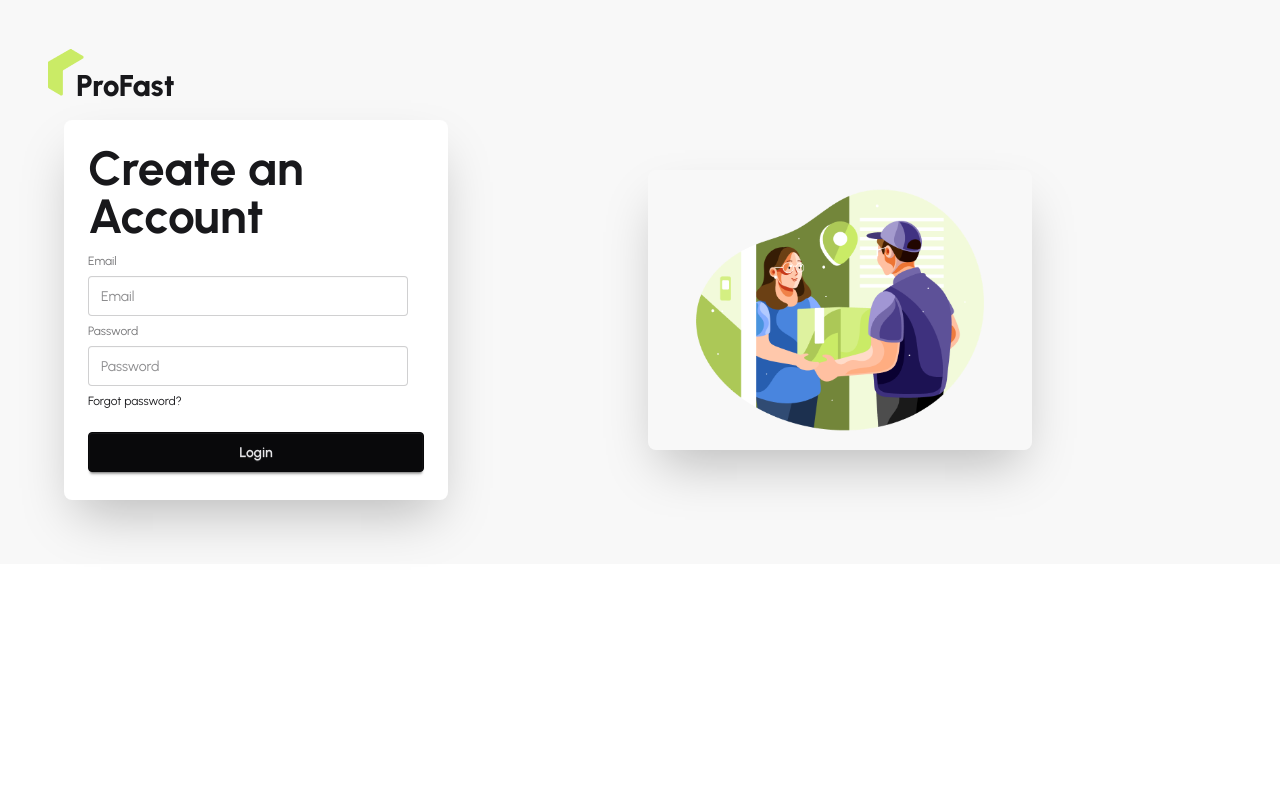
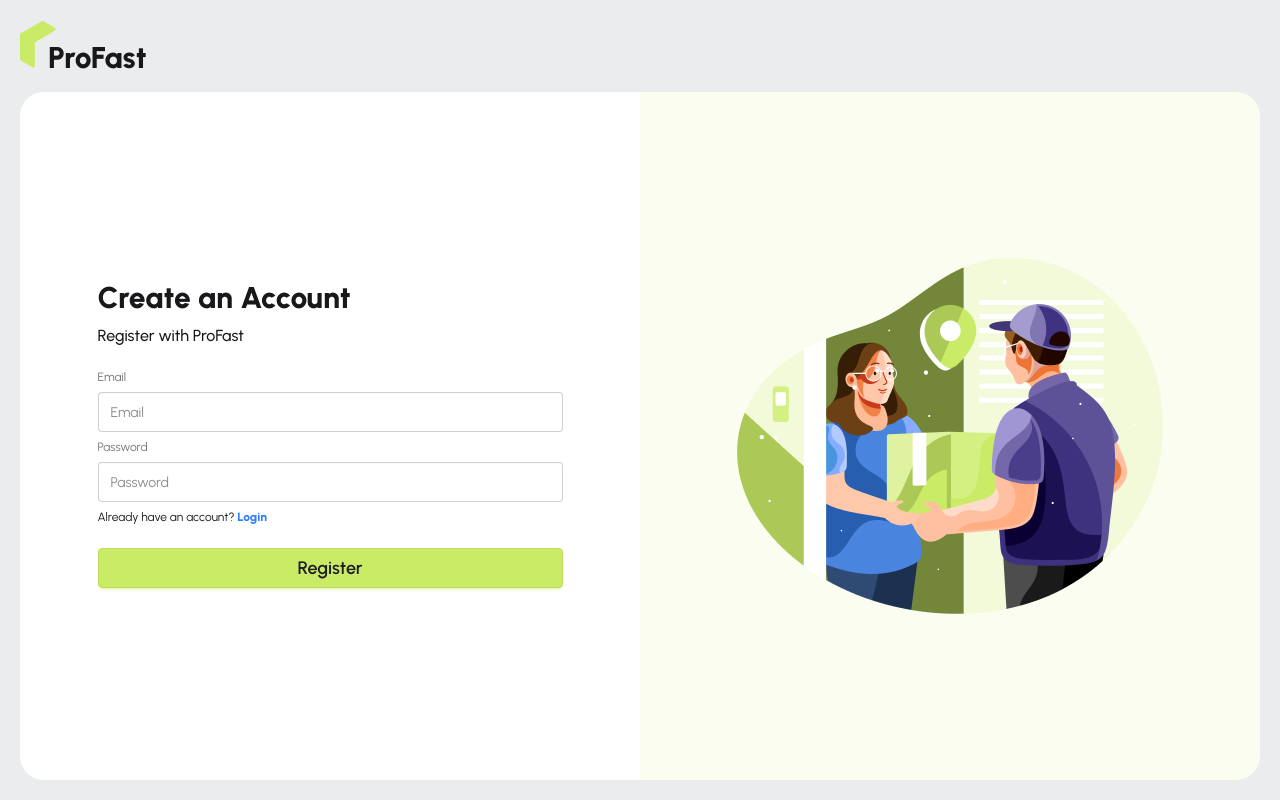
Before and after one commit to gmnayem631/zap-shift-client, a React (Vite) app: page /register in a window 1280 px wide. Built offline with nearby package versions, Linux system fonts and the light colour scheme.

Commit message:
designed the login and register page

```diff
--- a/src/layouts/AuthLayout.jsx
+++ b/src/layouts/AuthLayout.jsx
@@ -5,14 +5,18 @@ import ProFastLogo from "../pages/Home/shared/ProFastLogo/ProFastLogo";
 
 const AuthLayout = () => {
   return (
-    <div className="p-12 bg-base-200 max-w-7xl mx-auto">
-      <ProFastLogo></ProFastLogo>
-      <div className="hero-content flex-col lg:flex-row-reverse">
-        <div className="flex-1">
-          <img src={authImage} className="max-w-sm rounded-lg shadow-2xl" />
+    <div className="p-5 min-h-screen max-w-7xl mx-auto flex flex-col">
+      <ProFastLogo />
+
+      <div className="flex flex-1 flex-col lg:flex-row-reverse items-stretch rounded-3xl overflow-hidden mt-4">
+        {/* Right side image */}
+        <div className="bg-[#FAFDF0] flex-1 flex items-center justify-center">
+          <img src={authImage} alt="Auth" className="max-w-full h-auto" />
         </div>
-        <div className="flex-1">
-          <Outlet></Outlet>
+
+        {/* Left side form */}
+        <div className="flex-1 bg-white flex items-center justify-center">
+          <Outlet />
         </div>
       </div>
     </div>
--- a/src/pages/Authentication/Login/Login.jsx
+++ b/src/pages/Authentication/Login/Login.jsx
@@ -1,5 +1,6 @@
 import React from "react";
 import { useForm } from "react-hook-form";
+import { Link } from "react-router";
 
 const Login = () => {
   const {
@@ -11,20 +12,21 @@ const Login = () => {
     console.log(data);
   };
   return (
-    <form onSubmit={handleSubmit(onSubmit)}>
+    <form onSubmit={handleSubmit(onSubmit)} className="w-3/4 mx-auto">
+      <h1 className="text-3xl font-extrabold mb-3">Welcome Back</h1>
       <fieldset className="fieldset">
         <label className="label">Email</label>
         <input
           type="email"
           {...register("email")}
-          className="input"
+          className="input w-full"
           placeholder="Email"
         />
         <label className="label">Password</label>
         <input
           type="password"
           {...register("password", { required: true, minLength: 6 })}
-          className="input"
+          className="input w-full"
           placeholder="Password"
         />
         {errors.password?.type === "required" && (
@@ -36,9 +38,14 @@ const Login = () => {
           </p>
         )}
         <div>
-          <a className="link link-hover">Forgot password?</a>
+          Don't have an account?{" "}
+          <Link to={"/register"} className="text-blue-500 font-extrabold">
+            Register
+          </Link>
         </div>
-        <button className="btn btn-neutral mt-4">Login</button>
+        <button className="btn btn-primary text-[#1e1e1e] text-lg mt-4">
+          Login
+        </button>
       </fieldset>
     </form>
   );
--- a/src/pages/Authentication/Register/Register.jsx
+++ b/src/pages/Authentication/Register/Register.jsx
@@ -1,5 +1,6 @@
 import React from "react";
 import { useForm } from "react-hook-form";
+import { Link } from "react-router";
 
 const Register = () => {
   const {
@@ -13,17 +14,18 @@ const Register = () => {
   };
 
   return (
-    <div className="card bg-base-100 w-full max-w-sm shrink-0 shadow-2xl">
-      <div className="card-body">
-        <h1 className="text-5xl font-bold">Create an Account</h1>
-        <form onSubmit={handleSubmit(onSubmit)}>
+    <form onSubmit={handleSubmit(onSubmit)} className="w-3/4 mx-auto">
+      <div className="flex flex-col gap-2 mb-4">
+        <h1 className="text-3xl font-extrabold">Create an Account</h1>
+        <p className="font-medium">Register with ProFast</p>
+      </div>
       <fieldset className="fieldset">
         {/* Email field */}
         <label className="label">Email</label>
         <input
           type="email"
           {...register("email", { required: true })}
-              className="input"
+          className="input w-full"
           placeholder="Email"
         />
         {errors.email?.type === "required" && (
@@ -34,7 +36,7 @@ const Register = () => {
         <input
           type="password"
           {...register("password", { required: true, minLength: 6 })}
-              className="input"
+          className="input w-full"
           placeholder="Password"
         />
         {errors.password?.type === "required" && (
@@ -46,13 +48,16 @@ const Register = () => {
           </p>
         )}
         <div>
-              <a className="link link-hover">Forgot password?</a>
+          Already have an account?{" "}
+          <Link to={"/login"} className="text-blue-500 font-extrabold">
+            Login
+          </Link>
         </div>
-            <button className="btn btn-neutral mt-4">Login</button>
+        <button className="btn btn-primary text-[#1e1e1e] text-lg mt-4">
+          Register
+        </button>
       </fieldset>
     </form>
-      </div>
-    </div>
   );
 };
 
```
Lines whose indentation alone changed are shown as unchanged.
